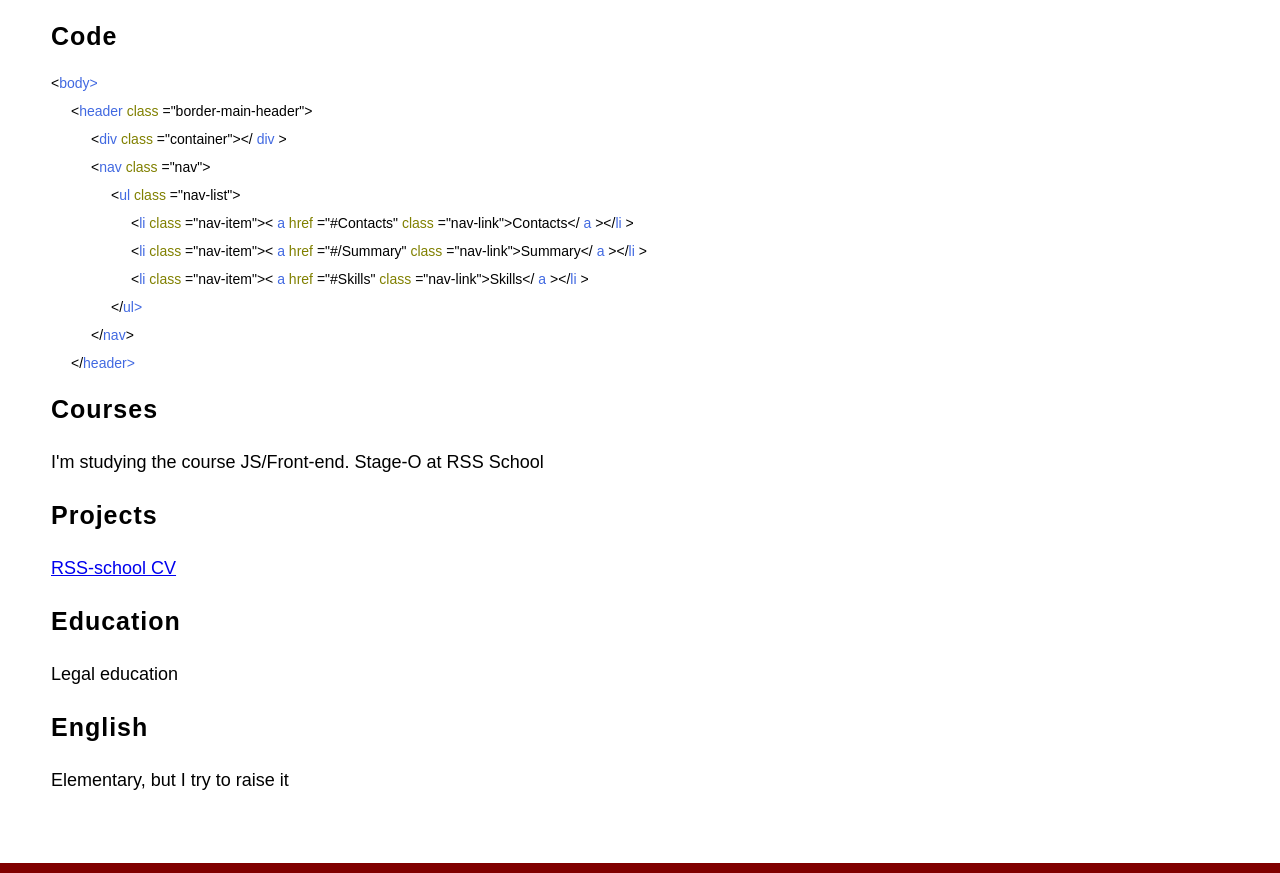
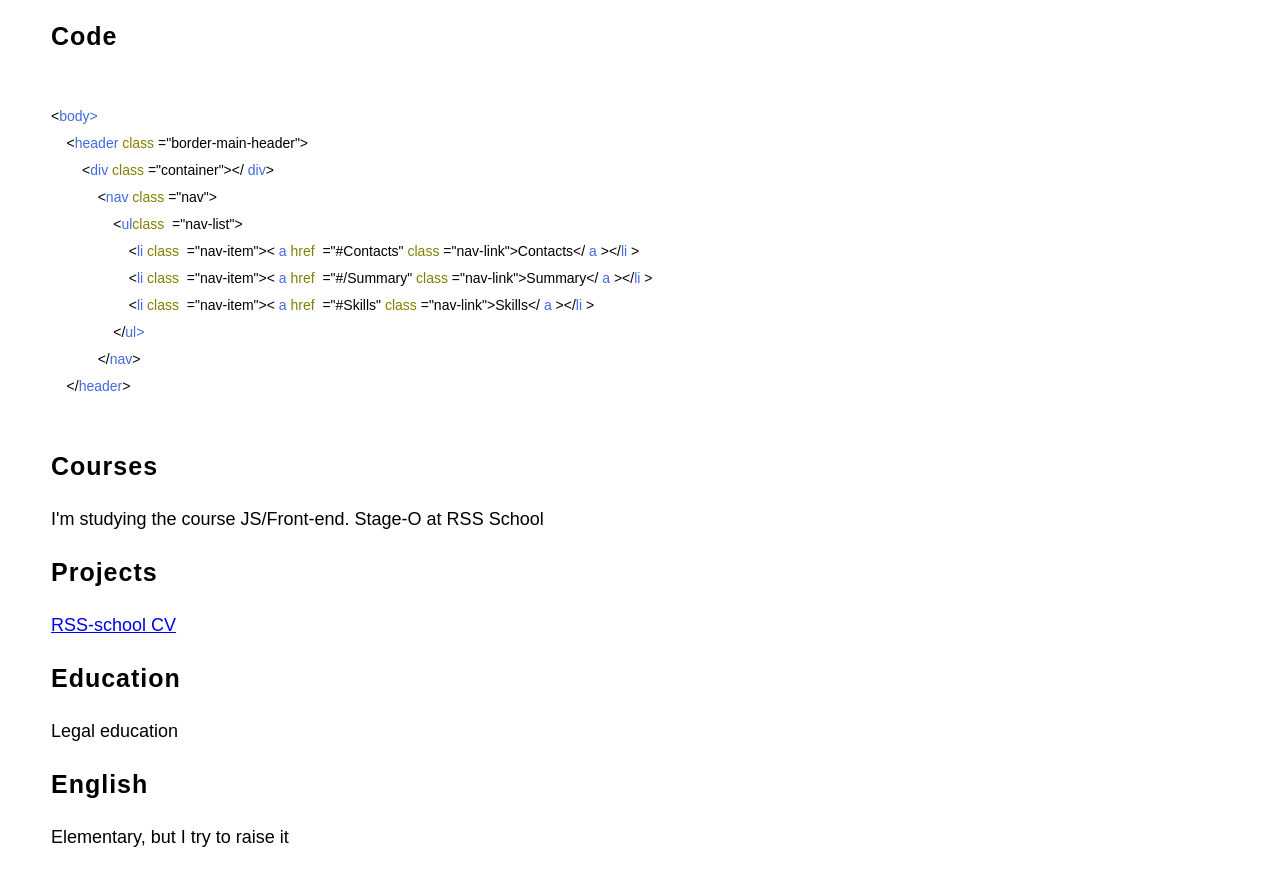
Before and after one commit to Liaaaaaaaaaaa/rsschool-cv, a plain HTML site: page index.html in a window 1280 px wide. Shown: the part 926-1799 px from the top of the page. Drawn offline with Linux system fonts and the light colour scheme; a web font is replaced by a local one.

Commit message:
fix: W3 v

```diff
--- a/index.html
+++ b/index.html
@@ -7,7 +7,7 @@
     <meta name="viewport" content="width=device-width, initial-scale=1.0">
     <title>CV</title>
     <link rel="stylesheet" href="style.css">
-    <link rel="icon" href="./assets/img/dsBuffer.ico">
+    <link rel="icon" href="assets/img/dsBuffer.ico">
     <link rel="preconnect" href="https://fonts.googleapis.com">
     <link rel="preconnect" href="https://fonts.gstatic.com" crossorigin>
     <link href="https://fonts.googleapis.com/css2?family=Joan&family=Roboto:wght@100&display=swap" rel="stylesheet">
@@ -31,10 +31,10 @@
     </header>
 
     <main class="border-main-main">
-        <div class="container" class="main-container"></div>
+        <div class="container main-cont"></div>
         <section class="section" id="profile">
             <h1 class="section-title">Profile</h1>
-            <img src="./assets/img/IMG_6812.jpg" alt="photo" width="200px" height="200px">
+            <img src="./assets/img/IMG_6812.jpg" alt="photo" width="200" height="200">
 
 
             <p><strong>Lia</strong></p>
@@ -56,7 +56,6 @@
                 knowledge.</p>
         </section>
 
-        </section>
         <section id="Skills">
             <h2 class="section-title">Skills</h2>
             <div>
@@ -69,23 +68,26 @@
                 </ul>
             </div>
         </section>
+
         <section id="Code">
             <h2 class="section-title">Code</h2>
-            <code class="code-example" style="background-color: #C0C0C0; ">
-<p>&lt<span class="code-color1">body&gt</span></p>
-<p style="padding-left:20px;">&lt<span class="code-color1">header </span><span class="code-color2">class </span><span>="border-main-header"&gt</span></p>
-<p style="padding-left:40px;">&lt<span class="code-color1">div </span><span class="code-color2">class </span>="container"&gt</span>&lt<span >/ </span><span class="code-color1">div </span><span>&gt</span></p>
-<p style="padding-left:40px;">&lt<span class="code-color1">nav </span><span class="code-color2">class </span><span>="nav"&gt</span></p>
-<p style="padding-left:60px;">&lt<span class="code-color1">ul </span><span class="code-color2"> class </span><span> ="nav-list"&gt</span></p>
+            <pre>
+<code class="code-example">
+&lt;<span class="code-color1">body&gt;</span>
+    &lt;<span class="code-color1">header </span><span class="code-color2">class </span><span>="border-main-header"&gt;</span>
+        &lt;<span class="code-color1">div </span><span class="code-color2">class </span><span>="container"&gt;</span>&lt;<span>/ </span><span class="code-color1">div</span><span>&gt;</span>
+            &lt;<span class="code-color1">nav </span><span class="code-color2">class </span><span>="nav"&gt;</span>
+                &lt;<span class="code-color1">ul</span><span class="code-color2">class </span><span> ="nav-list"&gt;</span>
+                    &lt;<span class="code-color1">li </span><span class="code-color2">class </span> <span>="nav-item"&gt;</span>&lt;<span class="code-color1"> a </span><span class="code-color2">href </span> ="#Contacts" <span class="code-color2">class </span><span>="nav-link"&gt;</span>Contacts&lt;<span>/</span><span class="code-color1"> a </span><span>&gt;</span>&lt;<span>/</span><span class="code-color1">li</span><span> &gt;</span>
+                    &lt;<span class="code-color1">li </span><span class="code-color2">class </span> <span>="nav-item"&gt;</span>&lt;<span class="code-color1"> a </span><span class="code-color2">href </span> ="#/Summary" <span class="code-color2">class </span><span>="nav-link"&gt;</span>Summary&lt;<span>/</span><span class="code-color1"> a </span><span>&gt;</span>&lt;<span>/</span><span class="code-color1">li</span><span> &gt;</span>
+                    &lt;<span class="code-color1">li </span><span class="code-color2">class </span> <span>="nav-item"&gt;</span>&lt;<span class="code-color1"> a </span><span class="code-color2">href </span> ="#Skills" <span class="code-color2">class </span><span>="nav-link"&gt;</span>Skills&lt;<span>/</span><span class="code-color1"> a </span><span>&gt;</span>&lt;<span>/</span><span class="code-color1">li</span><span> &gt;</span>
+                &lt;<span>/</span><span class="code-color1">ul&gt;</span>
+            &lt;<span>/</span><span class="code-color1">nav</span>&gt;
+    &lt;<span>/</span><span class="code-color1">header</span>&gt;
+</code>
+</pre>
+</section>
 
-<p style="padding-left:80px;">&lt<span class="code-color1">li </span><span class="code-color2">class </span> <span>="nav-item"&gt</span>&lt<span class="code-color1"> a </span><span class="code-color2">href </span> ="#Contacts" <span class="code-color2">class </span> ="nav-link"&gt</span>Contacts&lt<span>/</span><span class="code-color1"> a </span><span>&gt</span>&lt<span>/</span><span class="code-color1">li </span><span> &gt</span></p>
-<p style="padding-left:80px;">&lt<span class="code-color1">li </span><span class="code-color2">class </span> <span>="nav-item"&gt</span>&lt<span class="code-color1"> a </span><span class="code-color2">href </span> ="#/Summary" <span class="code-color2">class </span> ="nav-link"&gt</span>Summary&lt<span>/</span><span class="code-color1"> a </span><span>&gt</span>&lt<span>/</span><span class="code-color1">li </span><span> &gt</span></p>
-<p style="padding-left:80px;">&lt<span class="code-color1">li </span><span class="code-color2">class </span> <span>="nav-item"&gt</span>&lt<span class="code-color1"> a </span><span class="code-color2">href </span> ="#Skills" <span class="code-color2">class </span> ="nav-link"&gt</span>Skills&lt<span>/</span><span class="code-color1"> a </span><span>&gt</span>&lt<span>/</span><span class="code-color1">li </span><span> &gt</span></p>
-<p style="padding-left:60px;">&lt<span>/</span><span class="code-color1">ul&gt</span></p>
-<p style="padding-left:40px;">&lt<span>/<span class="code-color1">nav</span>&gt</p>
-<p style="padding-left:20px;">&lt<span>/</span><span class="code-color1">header&gt</span></p>
-            </code>
-        </section>
         <section id="Courses">
             <h2 class="section-title">Courses</h2>
             <p>I'm studying the course JS/Front-end. Stage-O at RSS School
@@ -110,10 +112,9 @@
                 <ul class="nav-list">
                     <li class=" footer-link"><p style="font-size: 30px;">&copy;2022</p> </li>
                     <li  class="footer-link" ><a href="https://github.com/Liaaaaaaaaaaa" >Liaaaaaaaaaaa</a></li>
-                    <li><a href="https://rs.school/js/"><img src="https://rs.school/images/rs_school_js.svg" alt="RSS school" width="121px" height="121px"></a>
+                    <li><a href="https://rs.school/js/"><img src="https://rs.school/images/rs_school_js.svg" alt="RSS school" width="121" height="121"></a>
                 </li>
                 </ul>
     </footer>
 </body>
-
 </html>
```
